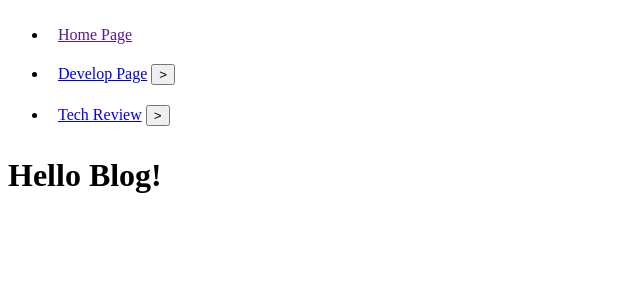
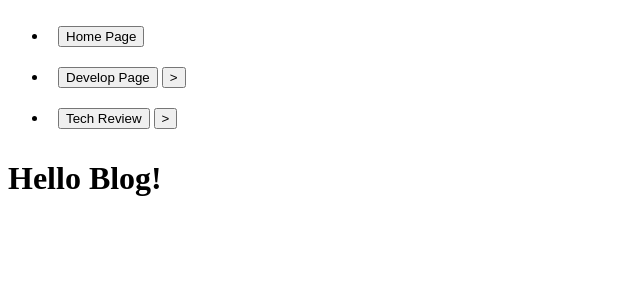
Before and after one commit to taeksoolee/svelte-blog, a SvelteKit app: page / in a window 1280 px wide. Shown: the top 300 px of the page, without its empty margins (0-640 px from the left). Built offline with nearby package versions, Linux system fonts and the light colour scheme.

Commit message:
feat: context uri 추가 (+ utils 위치 변경)

```diff
--- a/src/components/NavigationItem.svelte
+++ b/src/components/NavigationItem.svelte
@@ -1,14 +1,23 @@
 <script lang="ts">
-	import type { Route } from "src/interfaces";
+	import { URI_CONTEXT } from '$lib/const/env';
+	import type { Route } from 'src/interfaces';
 
 	export let route: Route;
 	let opened = false;
+
+	function resolver(path: string) {
+		return URI_CONTEXT + path;
+	}
+
+	function link() {
+		location.href = resolver(route.link);
+	}
 </script>
 
 <li>
-  <a href={route.link} > { route.title } </a>
+	<button role="link" on:click={link}> {route.title} </button>
 	{#if route.children}
-    <button on:click={() => opened = !opened}>
+		<button on:click={() => (opened = !opened)}>
 			{#if opened}
 				<span>&lt;</span>
 			{:else}
--- a/src/components/Navigator.svelte
+++ b/src/components/Navigator.svelte
@@ -1,6 +1,5 @@
 <script lang="ts">
-	import { toKorChars } from 'src/utils';
-	import { flattenRoutes$, routes$ } from 'src/store';
+	import { routes$ } from 'src/store';
 	import { onMount } from 'svelte';
 	import NavigationItem from './NavigationItem.svelte';
 
--- a/src/components/SearchInput.svelte
+++ b/src/components/SearchInput.svelte
@@ -1,6 +1,6 @@
 <script context="module">
 	import { flattenRoutes$ } from 'src/store';
-	import { toKorChars } from 'src/utils';
+	import { toKorChars } from '$lib/utils/strings';
 	import { onMount } from 'svelte';
 </script>
 
--- /dev/null
+++ b/src/lib/const/env.ts
@@ -0,0 +1,2 @@
+import {env} from '$env/dynamic/public';
+export const URI_CONTEXT = env.PUBLIC_URI_CONTEXT as string;
```
Also changed, not shown: src/lib/utils/strings.ts (renamed from src/utils/index.ts), 2 other files (tests, documents, lock files or other folders). Lines whose indentation alone changed are shown as unchanged.
